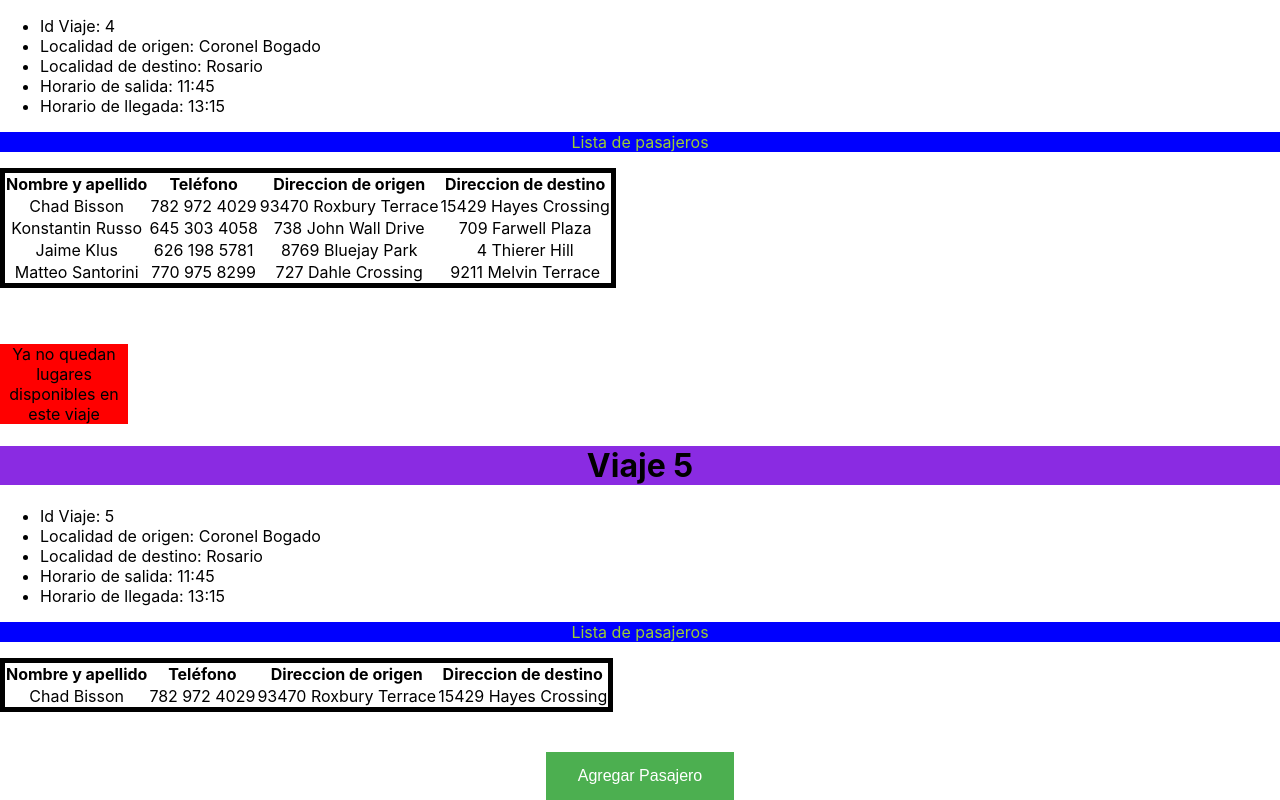
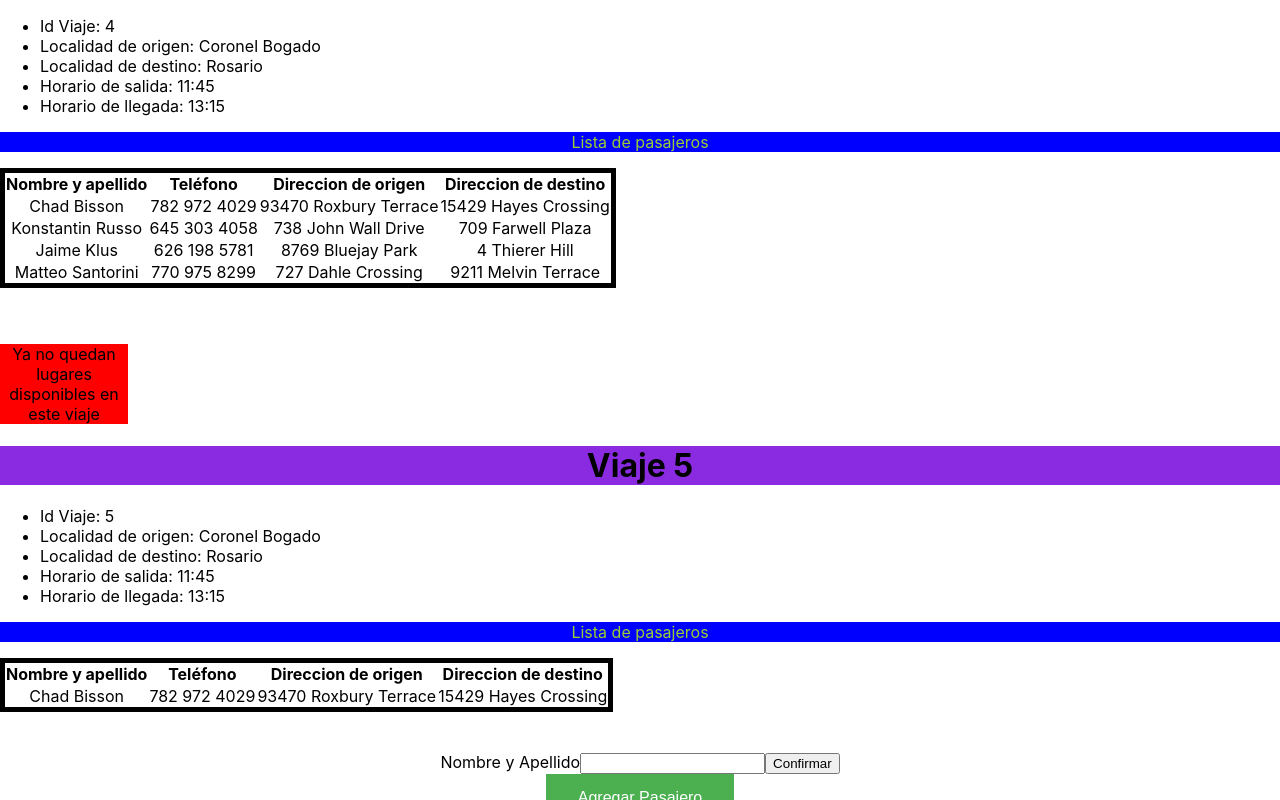
Before and after one commit to lucascabrera1/Remiseria-Uranga, a React (Create React App) app: page / in a window 1280 px wide. Both pictures are taken after a click on the button "Agregar Pasajero". Shown: the part 1836-2636 px from the top of the page. Built offline with nearby package versions, Linux system fonts and the light colour scheme.

Commit message:
Formulario de viaje

```diff
--- a/src/Components/BotonAgregarPasajero.js
+++ b/src/Components/BotonAgregarPasajero.js
@@ -3,20 +3,16 @@ import './estilos.css'
 
 class BotonAgregarPasajero extends Component {
 
-    constructor (props) {
+    /*constructor (props) {
         super(props);
-    }
+    }*/
 
     render(){
 
        return  (this.props.cantidad < 4 )
-       ? <button id="btnAgregaPasajero" onClick={pintaralgo} >Agregar Pasajero</button>
+       ? <button id="btnAgregaPasajero" onClick={this.props.click} >Agregar Pasajero</button>
        : <p id="nolugar">Ya no quedan lugares disponibles en este viaje</p>
 
-       function pintaralgo () {
-             console.log("al menos entro a pintando algo")
-            return <p>pintando algo</p>
-        }
 
     }
 }
--- /dev/null
+++ b/src/Components/FormPasajero.js
@@ -0,0 +1,27 @@
+import  React, {Component} from 'react'
+
+class FormPasajero extends Component{
+    constructor(props){
+        super(props)
+        this.state = {
+            "nombre y apellido" : ''
+        }
+    }
+
+    onChangeNombreApellido() {
+        this.setState({
+            "nombre y apellido": document.getElementById("txtNombreApellido").value
+        })
+        console.log(this.state);
+    }
+
+    render (){
+        return <form>
+            <label>Nombre y Apellido</label>
+            <input id="txtNombreApellido" type="text" onChange={this.onChangeNombreApellido.bind(this)}></input>
+            <button onClick={e => {e.preventDefault();this.props.confirmar(this.state)}}>Confirmar</button>
+        </form>
+    }
+}
+
+export default FormPasajero
--- a/src/Components/Viaje.js
+++ b/src/Components/Viaje.js
@@ -1,12 +1,39 @@
 import React, {Component} from "react"
 import './estilos.css'
 import BotonAgregarPasajero from "./BotonAgregarPasajero"
+import FormPasajero from "./FormPasajero";
 
 class Viaje extends Component {
 
+    constructor(props){
+        super(props);
+        this.state = {
+            //cantidad : props.viaje["lista de pasajeros"].length,
+            listapasajeros: props.viaje["lista de pasajeros"],
+            agregarpasajero : false
+        };
+
+    }
+
+    agregarPasajero() {
+        this.setState({
+            agregarpasajero: true
+        });
+    }
+
+    confirmar(pasajero) {
+
+        this.setState(prevState => {
+            return {
+                listapasajeros: prevState.listapasajeros.push(pasajero)
+            }
+        })
+        console.log(pasajero);
+    }
+
     render(){
-        var cantidad = this.props.viaje["lista de pasajeros"].length
-        const filas = this.props.viaje["lista de pasajeros"].map( pasajero => {
+        //var cantidad = this.props.viaje["lista de pasajeros"].length
+        const filas = this.state.listapasajeros.map( pasajero => {
             return (
                 <>
                     <tr key={pasajero["telefono"]}>
@@ -17,6 +44,11 @@ class Viaje extends Component {
                 </>
             )
         })
+        let formPasajero = <></>;
+        if (this.state.agregarpasajero) {
+            formPasajero = <FormPasajero confirmar={this.confirmar.bind(this)}></FormPasajero>
+        }
+
 
         return <div>
             <h1 id="idv">Viaje {this.props.viaje.id}</h1>
@@ -38,7 +70,11 @@ class Viaje extends Component {
                 {filas}
             </table>
             <br/> <br/>
-            <BotonAgregarPasajero cantidad = {cantidad} />
+            {formPasajero}
+            <BotonAgregarPasajero
+                cantidad = {this.state.listapasajeros.length}
+                click = {this.agregarPasajero.bind(this)}
+            />
         </div>
     }
 }
--- a/src/Components/Viajes.js
+++ b/src/Components/Viajes.js
@@ -1,4 +1,4 @@
-import React, {Component, useState} from "react"
+import React, {Component} from "react"
 import listaViajes from '../Components/ListaViajes.json'
 import Viaje from './Viaje'
 
@@ -6,9 +6,9 @@ console.log(listaViajes)
 
 
 class Viajes extends Component{
-    state ={
+    /*state ={
         viajes : listaViajes
-    }
+    }*/
 
     render() {
         return this.props.viajes.map(viaje => <Viaje viaje = {viaje} key={viaje.id} />) //recorro el arreglo viajes
```
Also changed, not shown: src/Components/FormularioViaje.jsx (deleted).
